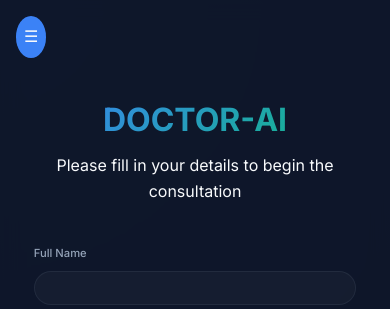
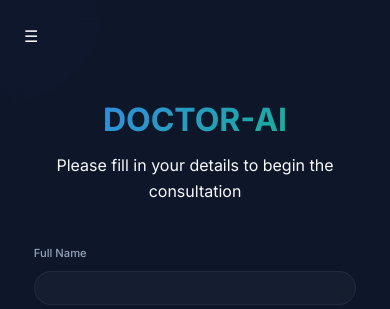
Before and after one commit to avijitbhuin21/doctor_ai_flask, a Flask app: page /redirect_patient in a window 390 px wide. Shown: the top 309 px of the page. Run offline with Flask 3, Linux system fonts and the light colour scheme; parts of the project's set-up code (start-up, migrations or seed data) failed here and were passed over.

Commit message:
android use case fix

```diff
--- a/templates/redirect_doctor.html
+++ b/templates/redirect_doctor.html
@@ -389,6 +389,7 @@
             color: #f8fafc;
             padding: 1.5rem;
             white-space: pre-wrap;
+            line-height: 1.5;
         }
 
         .medical-report h1 {
--- a/templates/redirect_patient.html
+++ b/templates/redirect_patient.html
@@ -681,6 +681,7 @@
             .chat-section {
                 margin-left: 0;
                 margin-bottom: 0;
+                padding-top: 2rem;
             }
 
             .chat-messages {
@@ -714,7 +715,7 @@
                 top: 1rem;
                 left: 1rem;
                 z-index: 1001;
-                background: var(--accent-color-1);
+                background: transparent;
                 padding: 0.5rem;
                 border-radius: 50%;
                 cursor: pointer;
```
